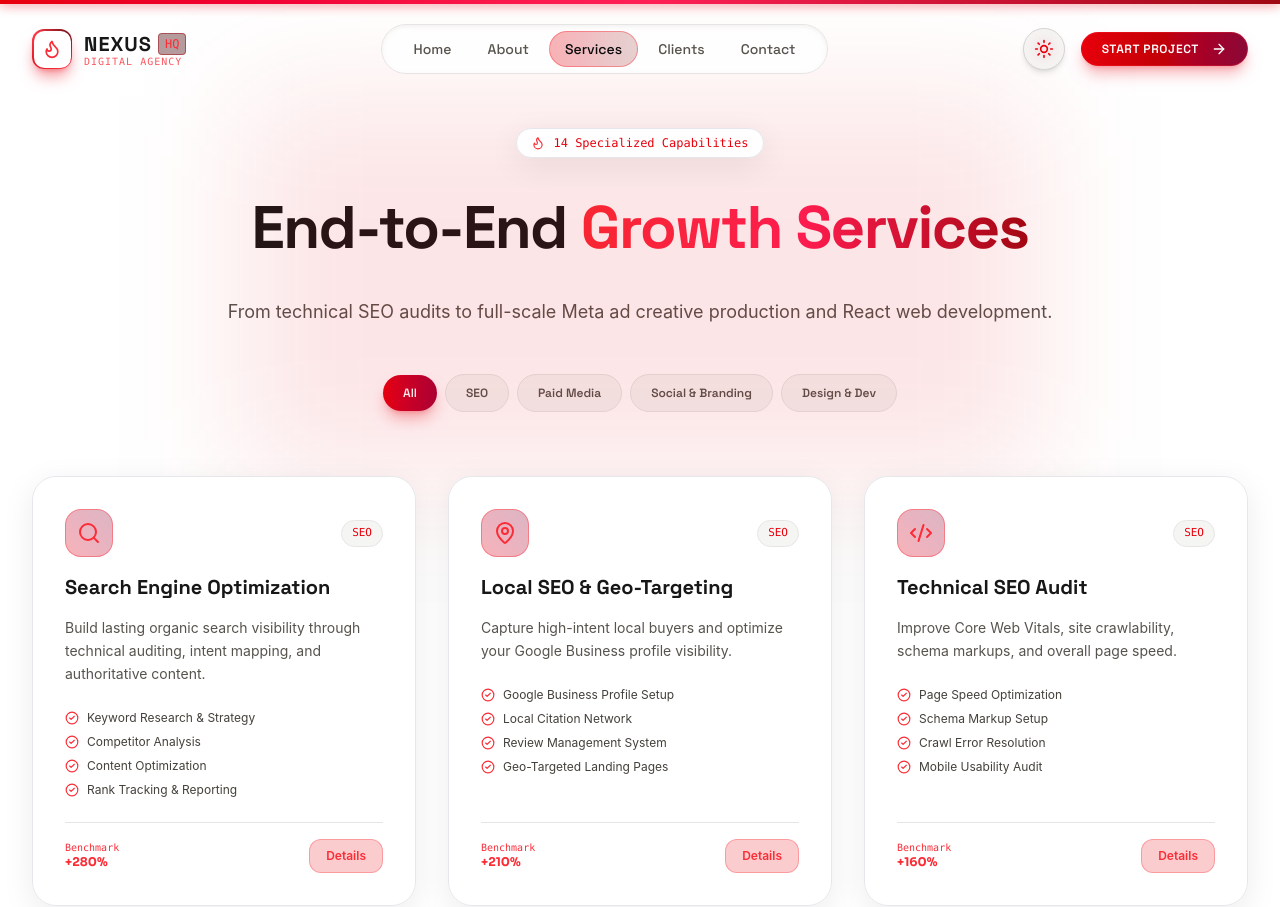
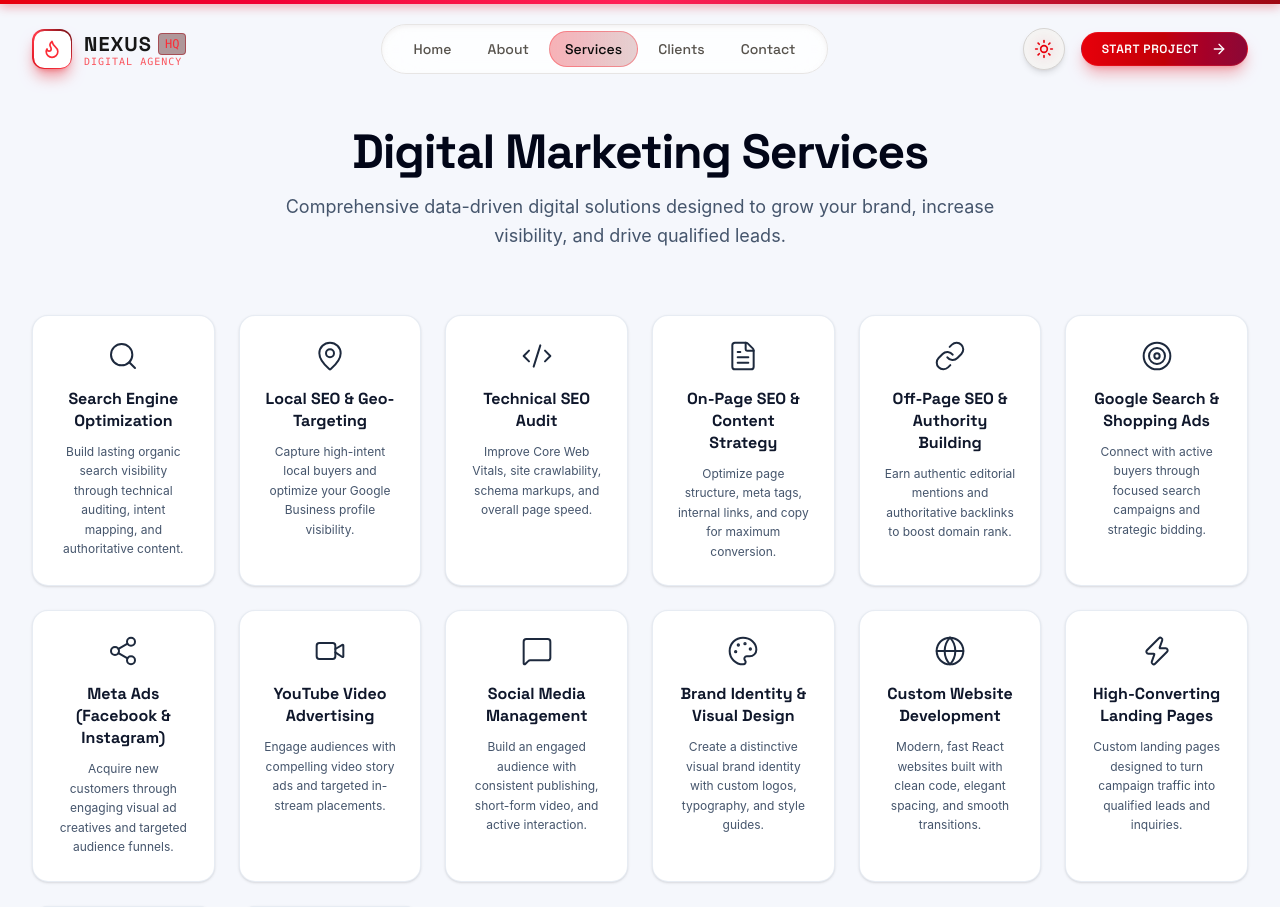
Before and after one commit to mythilijaikumar2-crypto/new-web-site-, a React (Vite) app: page /services in a window 1280 px wide. Shown: the top 907 px of the page. Built offline with nearby package versions, Linux system fonts and the light colour scheme.

Commit message:
Refactor Services page to corporate clean 6-column grid matching infinitynotions.com reference

```diff
--- a/src/pages/Services.tsx
+++ b/src/pages/Services.tsx
@@ -1,5 +1,5 @@
-import React, { useState } from 'react';
-import { motion, AnimatePresence } from 'framer-motion';
+import React from 'react';
+import { motion } from 'framer-motion';
 import { useNavigate } from 'react-router-dom';
 import {
   Search,
@@ -16,271 +16,145 @@ import {
   Zap,
   ShoppingCart,
   Layout,
-  CheckCircle2,
   ArrowRight,
   Sparkles,
-  X,
-  Flame,
 } from 'lucide-react';
 import { SERVICES_DATA } from '../data/mockData';
-import type { Service } from '../types';
-import { MagneticButton } from '../components/MagneticButton';
-import { TiltCard } from '../components/TiltCard';
-import { RoiCalculator } from '../components/RoiCalculator';
 import { useTheme } from '../context/ThemeContext';
 
 export const Services: React.FC = () => {
   const navigate = useNavigate();
-  const [activeCategory, setActiveCategory] = useState<'All' | 'SEO' | 'Paid Media' | 'Social & Branding' | 'Design & Dev'>('All');
-  const [selectedService, setSelectedService] = useState<Service | null>(null);
   const { theme } = useTheme();
   const isDark = theme === 'dark';
 
-  const categories = ['All', 'SEO', 'Paid Media', 'Social & Branding', 'Design & Dev'] as const;
+  const getServiceIcon = (iconName: string) => {
+    const iconClass = `w-8 h-8 mx-auto mb-4 stroke-[1.5] ${
+      isDark ? 'text-red-500' : 'text-slate-800'
+    }`;
 
-  const filteredServices = activeCategory === 'All'
-    ? SERVICES_DATA
-    : SERVICES_DATA.filter((s) => s.category === activeCategory);
-
-  const getServiceIcon = (iconName: string) => {
     switch (iconName) {
-      case 'Search': return <Search className="w-6 h-6" />;
-      case 'MapPin': return <MapPin className="w-6 h-6" />;
-      case 'Code2': return <Code2 className="w-6 h-6" />;
-      case 'FileText': return <FileText className="w-6 h-6" />;
-      case 'Link': return <LinkIcon className="w-6 h-6" />;
-      case 'Target': return <Target className="w-6 h-6" />;
-      case 'Share2': return <Share2 className="w-6 h-6" />;
-      case 'Video': return <Video className="w-6 h-6" />;
-      case 'MessageSquare': return <MessageSquare className="w-6 h-6" />;
-      case 'Palette': return <Palette className="w-6 h-6" />;
-      case 'Globe': return <Globe className="w-6 h-6" />;
-      case 'Zap': return <Zap className="w-6 h-6" />;
-      case 'ShoppingCart': return <ShoppingCart className="w-6 h-6" />;
-      case 'Layout': return <Layout className="w-6 h-6" />;
-      default: return <Sparkles className="w-6 h-6" />;
+      case 'Search': return <Search className={iconClass} />;
+      case 'MapPin': return <MapPin className={iconClass} />;
+      case 'Code2': return <Code2 className={iconClass} />;
+      case 'FileText': return <FileText className={iconClass} />;
+      case 'Link': return <LinkIcon className={iconClass} />;
+      case 'Target': return <Target className={iconClass} />;
+      case 'Share2': return <Share2 className={iconClass} />;
+      case 'Video': return <Video className={iconClass} />;
+      case 'MessageSquare': return <MessageSquare className={iconClass} />;
+      case 'Palette': return <Palette className={iconClass} />;
+      case 'Globe': return <Globe className={iconClass} />;
+      case 'Zap': return <Zap className={iconClass} />;
+      case 'ShoppingCart': return <ShoppingCart className={iconClass} />;
+      case 'Layout': return <Layout className={iconClass} />;
+      default: return <Sparkles className={iconClass} />;
     }
   };
 
+  const cardVariants = {
+    hidden: { opacity: 0, y: 15 },
+    visible: (index: number) => ({
+      opacity: 1,
+      y: 0,
+      transition: {
+        duration: 0.5,
+        delay: index * 0.04,
+        ease: [0.16, 1, 0.3, 1] as const,
+      },
+    }),
+  };
+
   return (
-    <div className={`relative min-h-screen pt-32 pb-24 overflow-hidden transition-colors duration-400 ${
-      isDark ? 'bg-black text-white' : 'bg-white text-neutral-900'
+    <div className={`min-h-screen pt-32 pb-24 transition-colors duration-300 ${
+      isDark ? 'bg-[#0B0F19] text-white' : 'bg-[#F5F7FC] text-slate-900'
     }`}>
-      {/* Red Glow background */}
-      <div className="absolute top-24 left-1/2 -translate-x-1/2 w-[800px] h-96 bg-red-600/10 blur-3xl pointer-events-none" />
+      <div className="max-w-7xl mx-auto px-4 sm:px-6 lg:px-8">
 
-      {/* ========================================================================= */}
-      {/* 1. SERVICES HERO & FILTER TABS */}
-      {/* ========================================================================= */}
-      <section className="max-w-4xl mx-auto px-4 sm:px-6 lg:px-8 space-y-8 text-center">
-        <motion.div
-          initial={{ opacity: 0, y: 20 }}
+        {/* Section Header */}
+        <div className="text-center max-w-3xl mx-auto mb-16 space-y-4">
+          <motion.h1
+            initial={{ opacity: 0, y: 15 }}
             animate={{ opacity: 1, y: 0 }}
-          className={`inline-flex items-center gap-2 px-3.5 py-1.5 rounded-full glass-card border text-xs font-mono ${
-            isDark ? 'border-red-900/40 text-red-400' : 'border-red-200 text-red-600 shadow-xs'
+            transition={{ duration: 0.5 }}
+            className={`text-3xl sm:text-5xl font-heading font-extrabold tracking-tight ${
+              isDark ? 'text-white' : 'text-slate-950'
             }`}
           >
-          <Flame className="w-3.5 h-3.5 text-red-500" />
-          <span>14 Specialized Capabilities</span>
-        </motion.div>
-
-        <motion.h1
-          initial={{ opacity: 0, y: 20 }}
+            Digital Marketing Services
+          </motion.h1>
+          <motion.p
+            initial={{ opacity: 0, y: 15 }}
             animate={{ opacity: 1, y: 0 }}
-          transition={{ delay: 0.1 }}
-          className="text-4xl sm:text-6xl font-heading font-extrabold tracking-tight leading-tight"
-        >
-          End-to-End <span className="text-transparent bg-clip-text bg-gradient-to-r from-red-500 via-rose-500 to-red-800">Growth Services</span>
-        </motion.h1>
-
-        <p className={`text-base sm:text-lg leading-relaxed ${isDark ? 'text-neutral-400' : 'text-stone-600'}`}>
-          From technical SEO audits to full-scale Meta ad creative production and React web development.
-        </p>
-
-        {/* Category Tabs */}
-        <div className="flex flex-wrap items-center justify-center gap-2 pt-4">
-          {categories.map((cat) => (
-            <button
-              key={cat}
-              onClick={() => setActiveCategory(cat)}
-              className={`px-5 py-2.5 rounded-full text-xs font-heading font-semibold transition-all cursor-pointer ${
-                activeCategory === cat
-                  ? 'bg-gradient-to-r from-red-600 to-rose-800 text-white shadow-lg shadow-red-600/30'
-                  : isDark ? 'bg-neutral-900 text-neutral-400 border border-neutral-800 hover:text-white' : 'bg-stone-100 text-stone-600 border border-stone-200 hover:text-black'
+            transition={{ duration: 0.5, delay: 0.1 }}
+            className={`text-base sm:text-lg leading-relaxed font-normal ${
+              isDark ? 'text-slate-400' : 'text-slate-600'
             }`}
           >
-              {cat}
-            </button>
-          ))}
-        </div>
-      </section>
-
-      {/* ========================================================================= */}
-      {/* 2. SERVICES GRID (14 SERVICES) */}
-      {/* ========================================================================= */}
-      <section className="py-16 max-w-7xl mx-auto px-4 sm:px-6 lg:px-8">
-        <div className="grid grid-cols-1 md:grid-cols-2 lg:grid-cols-3 gap-8">
-          {filteredServices.map((service) => (
-            <TiltCard key={service.id} glowColor="rgba(222, 9, 24, 0.35)">
-              <div className={`glass-card rounded-3xl p-8 border transition-all h-full flex flex-col justify-between space-y-6 group ${
-                isDark ? 'border-red-900/30 hover:border-red-500/50' : 'border-stone-200 hover:border-red-400 shadow-sm'
-              }`}>
-                <div className="space-y-4">
-                  <div className="flex items-center justify-between">
-                    <div className="w-12 h-12 rounded-2xl bg-gradient-to-tr from-red-600/30 to-rose-900/30 border border-red-500/40 flex items-center justify-center text-red-500 group-hover:scale-110 transition-transform">
-                      {getServiceIcon(service.iconName)}
-                    </div>
-                    <span className={`text-[11px] font-mono px-2.5 py-1 rounded-full border ${
-                      isDark ? 'bg-black border-red-900/40 text-red-400' : 'bg-stone-100 border-stone-200 text-red-600'
-                    }`}>
-                      {service.category}
-                    </span>
+            Comprehensive data-driven digital solutions designed to grow your brand, increase visibility, and drive qualified leads.
+          </motion.p>
         </div>
 
-                  <h3 className={`text-xl font-heading font-bold group-hover:text-red-500 transition-colors ${
-                    isDark ? 'text-white' : 'text-neutral-900'
+        {/* 6-Column Responsive Grid */}
+        <div className="grid grid-cols-1 md:grid-cols-3 lg:grid-cols-6 gap-6">
+          {SERVICES_DATA.map((service, index) => (
+            <motion.div
+              key={service.id}
+              custom={index}
+              variants={cardVariants}
+              initial="hidden"
+              animate="visible"
+              className={`rounded-[16px] p-6 text-center flex flex-col justify-between transition-all duration-300 hover:-translate-y-1 cursor-pointer ${
+                isDark
+                  ? 'bg-[#111827] border border-slate-800 shadow-sm hover:shadow-md hover:border-slate-700'
+                  : 'bg-white border border-slate-200/80 shadow-sm hover:shadow-md hover:border-slate-300'
+              }`}
+              onClick={() => navigate('/contact')}
+            >
+              <div>
+                {/* Outline Icon Top Center */}
+                {getServiceIcon(service.iconName)}
+
+                {/* Service Title */}
+                <h3 className={`text-base font-bold mb-2.5 leading-snug ${
+                  isDark ? 'text-white' : 'text-slate-900'
                 }`}>
                   {service.title}
                 </h3>
 
-                  <p className={`text-sm leading-relaxed ${isDark ? 'text-neutral-400' : 'text-stone-600'}`}>
+                {/* Short Description */}
+                <p className={`text-xs leading-relaxed font-normal ${
+                  isDark ? 'text-slate-400' : 'text-slate-600'
+                }`}>
                   {service.shortDescription}
                 </p>
-
-                  {/* Checklist */}
-                  <ul className={`space-y-2 pt-2 text-xs ${isDark ? 'text-neutral-300' : 'text-stone-700'}`}>
-                    {service.features.map((feat, idx) => (
-                      <li key={idx} className="flex items-center gap-2">
-                        <CheckCircle2 className="w-3.5 h-3.5 text-red-500 shrink-0" />
-                        <span>{feat}</span>
-                      </li>
+              </div>
+            </motion.div>
           ))}
-                  </ul>
         </div>
 
-                <div className={`pt-4 border-t flex items-center justify-between ${
-                  isDark ? 'border-neutral-900' : 'border-stone-200'
+        {/* Corporate CTA Banner */}
+        <div className="mt-20 text-center">
+          <div className={`rounded-[16px] p-8 sm:p-12 text-center max-w-4xl mx-auto border transition-colors ${
+            isDark ? 'bg-[#111827] border-slate-800' : 'bg-white border-slate-200 shadow-sm'
           }`}>
-                  <div className="text-xs">
-                    <span className="text-red-500 block font-mono text-[10px]">Benchmark</span>
-                    <span className="font-bold font-number text-red-500">{service.metrics.avgGrowth}</span>
-                  </div>
-
+            <h2 className={`text-2xl sm:text-3xl font-bold mb-3 ${
+              isDark ? 'text-white' : 'text-slate-900'
+            }`}>
+              Looking for a tailored digital marketing strategy?
+            </h2>
+            <p className={`text-sm mb-6 ${isDark ? 'text-slate-400' : 'text-slate-600'}`}>
+              Contact our senior marketing leads to discuss your campaign targets and digital requirements.
+            </p>
             <button
-                    onClick={() => setSelectedService(service)}
-                    className="px-4 py-2 rounded-xl bg-red-600/20 border border-red-500/30 text-red-500 hover:bg-red-600 hover:text-white transition-all text-xs font-semibold cursor-pointer"
+              onClick={() => navigate('/contact')}
+              className="inline-flex items-center gap-2 px-6 py-3 rounded-xl bg-red-600 text-white font-semibold text-sm hover:bg-red-700 transition-colors cursor-pointer"
             >
-                    Details
+              Contact Our Team <ArrowRight className="w-4 h-4" />
             </button>
           </div>
         </div>
-            </TiltCard>
-          ))}
+
       </div>
-      </section>
-
-      {/* Service Detail Modal */}
-      <AnimatePresence>
-        {selectedService && (
-          <div className="fixed inset-0 z-50 flex items-center justify-center p-4">
-            <motion.div
-              initial={{ opacity: 0 }}
-              animate={{ opacity: 1 }}
-              exit={{ opacity: 0 }}
-              onClick={() => setSelectedService(null)}
-              className={`fixed inset-0 backdrop-blur-md ${isDark ? 'bg-black/80' : 'bg-black/60'}`}
-            />
-            <motion.div
-              initial={{ scale: 0.9, opacity: 0 }}
-              animate={{ scale: 1, opacity: 1 }}
-              exit={{ scale: 0.9, opacity: 0 }}
-              className={`relative w-full max-w-xl glass-card rounded-3xl p-8 border space-y-6 z-10 ${
-                isDark ? 'border-red-900/50 bg-black text-white' : 'border-stone-200 bg-white text-neutral-900'
-              }`}
-            >
-              <button
-                onClick={() => setSelectedService(null)}
-                className={`absolute top-4 right-4 p-2 rounded-full border cursor-pointer ${
-                  isDark ? 'bg-neutral-900 border-red-900/40 text-neutral-400 hover:text-white' : 'bg-stone-100 border-stone-200 text-stone-700 hover:text-black'
-                }`}
-              >
-                <X className="w-5 h-5" />
-              </button>
-
-              <div className="flex items-center gap-3">
-                <div className="p-3 rounded-2xl bg-red-600/20 text-red-500 border border-red-500/30">
-                  {getServiceIcon(selectedService.iconName)}
-                </div>
-                <div>
-                  <span className="text-xs font-mono text-red-500">{selectedService.category}</span>
-                  <h3 className={`text-2xl font-heading font-bold ${isDark ? 'text-white' : 'text-neutral-900'}`}>
-                    {selectedService.title}
-                  </h3>
-                </div>
-              </div>
-
-              <p className={`text-sm leading-relaxed ${isDark ? 'text-neutral-300' : 'text-stone-600'}`}>
-                {selectedService.fullDescription}
-              </p>
-
-              <div className={`grid grid-cols-3 gap-3 p-4 rounded-2xl border text-center text-xs ${
-                isDark ? 'bg-neutral-950 border-neutral-900' : 'bg-stone-50 border-stone-200'
-              }`}>
-                <div>
-                  <span className="text-red-500 block font-mono text-[10px]">Avg Lift</span>
-                  <span className="font-bold text-red-500 font-number text-base">{selectedService.metrics.avgGrowth}</span>
-                </div>
-                <div>
-                  <span className="text-red-500 block font-mono text-[10px]">Timeline</span>
-                  <span className="font-bold text-red-500 font-number text-base">{selectedService.metrics.timeline}</span>
-                </div>
-                <div>
-                  <span className="text-red-500 block font-mono text-[10px]">Expected ROI</span>
-                  <span className="font-bold text-red-500 font-number text-base">{selectedService.metrics.roas}</span>
-                </div>
-              </div>
-
-              <MagneticButton
-                variant="primary"
-                size="md"
-                className="w-full"
-                onClick={() => {
-                  setSelectedService(null);
-                  navigate('/contact');
-                }}
-              >
-                Inquire About {selectedService.title} <ArrowRight className="w-4 h-4 ml-1" />
-              </MagneticButton>
-            </motion.div>
-          </div>
-        )}
-      </AnimatePresence>
-
-      {/* ========================================================================= */}
-      {/* 3. INTERACTIVE ROI CALCULATOR WIDGET */}
-      {/* ========================================================================= */}
-      <section className="py-16 max-w-7xl mx-auto px-4 sm:px-6 lg:px-8">
-        <RoiCalculator />
-      </section>
-
-      {/* ========================================================================= */}
-      {/* 4. FINAL CTA BANNER */}
-      {/* ========================================================================= */}
-      <section className="py-16 max-w-7xl mx-auto px-4 sm:px-6 lg:px-8">
-        <div className={`glass-card rounded-3xl p-8 sm:p-12 border text-center space-y-6 ${
-          isDark ? 'border-red-900/40' : 'border-stone-200 shadow-lg'
-        }`}>
-          <h2 className={`text-3xl sm:text-4xl font-heading font-bold ${isDark ? 'text-white' : 'text-neutral-900'}`}>
-            Need a Customized Growth Suite?
-          </h2>
-          <p className={`max-w-xl mx-auto text-sm sm:text-base ${isDark ? 'text-neutral-400' : 'text-stone-600'}`}>
-            We build multi-service performance packages tailored precisely to your ARR targets.
-          </p>
-          <MagneticButton variant="primary" size="lg" onClick={() => navigate('/contact')}>
-            Get Custom Proposal <ArrowRight className="w-5 h-5 ml-1" />
-          </MagneticButton>
-        </div>
-      </section>
     </div>
   );
 };
```
Lines whose indentation alone changed are shown as unchanged.
